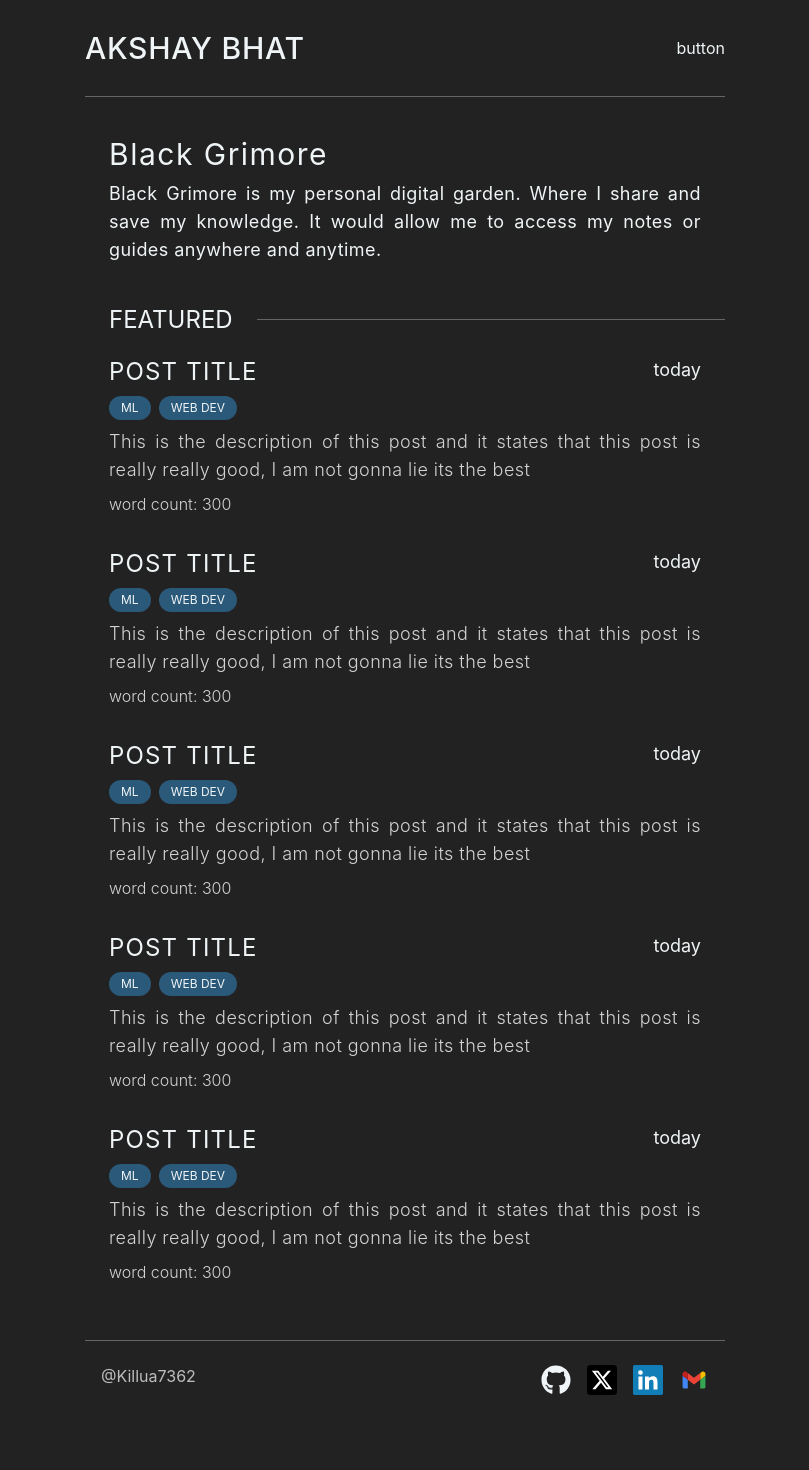
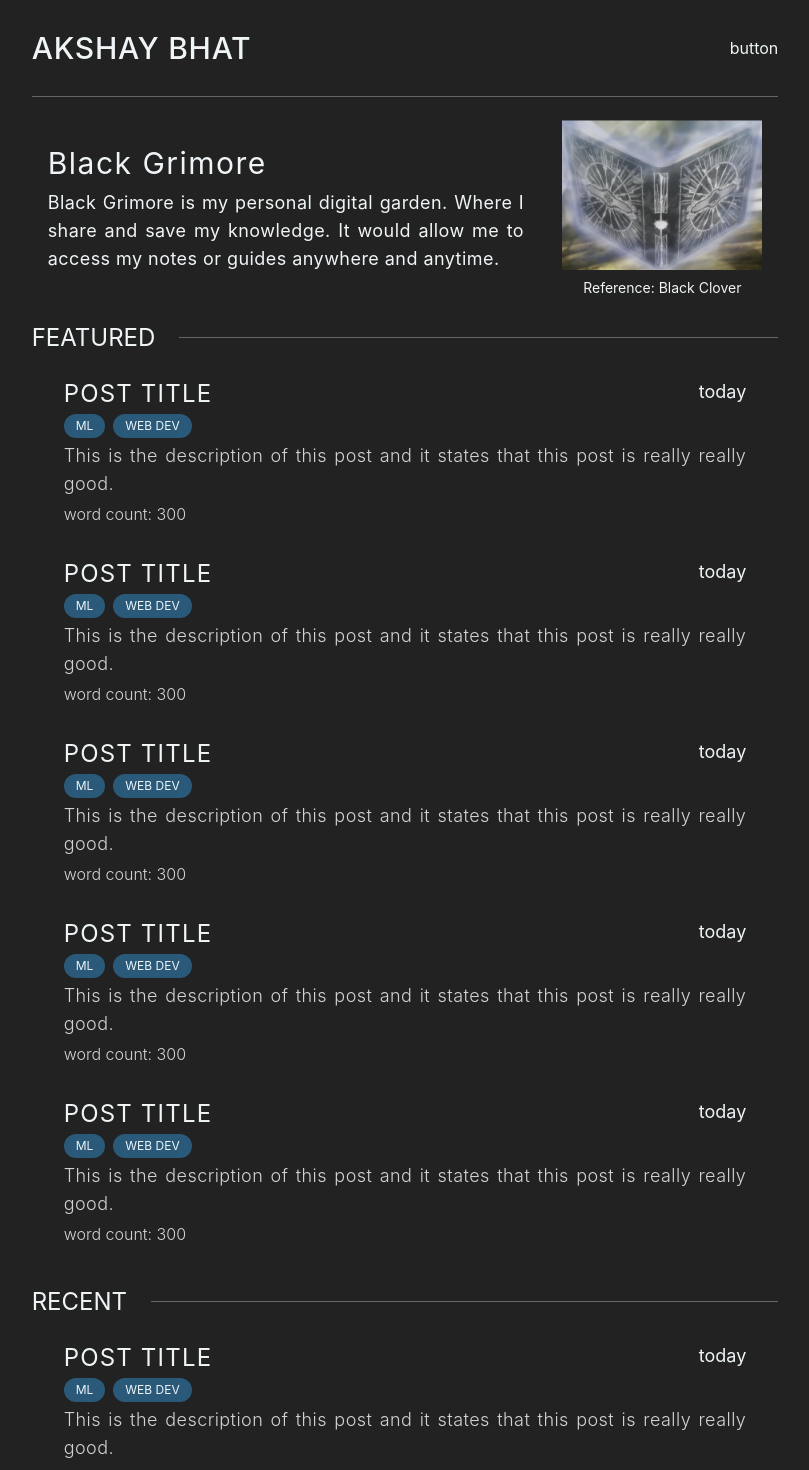
Before and after one commit to Killua7362/blogger-v2, a Next.js app: page / in a window 1280 px wide. Shown: the top 1470 px of the page, without its empty margins (235-1044 px from the left). Before the commit the page ends 1411 px from the top, so only its background shows below. Built offline with nearby package versions, Linux system fonts and the light colour scheme.

Commit message:
added start image

```diff
--- a/app/(posts)/posts/[postid]/layout.tsx
+++ b/app/(posts)/posts/[postid]/layout.tsx
@@ -9,7 +9,7 @@ const PostLayout = (
 	return (
 		<div className="w-full min-h-screen flex flex-col items-center justify-between">
 			<NavBar />
-			<div className="pt-28 w-6/12">
+			<div className="pt-28 2xl:w-6/12 xl:w-7/12 lg:w-8/12 w-10/12">
 				<div className='text-white flex gap-x-2 items-center text-base mb-4'>
 					<RiArrowLeftSLine />
 					Go Back
--- a/app/(root)/layout.tsx
+++ b/app/(root)/layout.tsx
@@ -8,7 +8,7 @@ const BaseLayout = (
 	return (
 		<div className="w-full h-screen flex flex-col items-center justify-between">
 			<NavBar />
-			<div className="pt-28 w-6/12">
+			<div className="pt-28 2xl:w-6/12 xl:w-7/12 lg:w-8/12 w-10/12">
 				{children}
 			</div>
 			<Footer />
--- a/app/(root)/page.tsx
+++ b/app/(root)/page.tsx
@@ -1,55 +1,29 @@
 import { Fragment } from 'react'
-
+import FeaturedDiv from '@/app/components/featuredDiv'
+import Image from 'next/image'
 const BasePage = () => {
 	return (
 		<div className="">
 			<div>
-				<div className='flex flex-col gap-y-2 p-6'>
+				<div className='flex md:flex-row flex-col-reverse p-4 py-2 w-full justify-between items-center gap-y-2'>
+					<div className="flex flex-col gap-y-2 md:w-8/12 w-full">
 						<div className='text-3xl tracking-wider'>
 							Black Grimore
 						</div>
-					<div className='text-lg text-justify tracking-wide'>
+						<div className='text-lg text-justify sm:tracking-wide'>
 							Black Grimore is my personal digital garden. Where I share and save my knowledge. It would allow me to access my notes or guides
 							anywhere and anytime.
 						</div>
 					</div>
-				<div className="text-2xl uppercase border-b-[0.1px] h-4 border-white/30 mt-4">
-					<span className='w-fit bg-background px-6'>
-						Featured
+					<div className="flex flex-col items-center justify-center gap-y-2">
+						<Image unoptimized src="/images/grimoire.webp" width={0} height={0} className='h-full w-full md:h-[150px] md:w-[200px] ' />
+						<span className="text-sm">
+							Reference: Black Clover
 						</span>
 					</div>
-				<div className="mt-5 flex flex-col">
-					{
-						new Array(5).fill(0).map(() => {
-							return (
-								<div className='flex flex-col gap-y-2 border-white/30 rounded-xl p-6 py-4'>
-									<div className='flex w-full justify-between'>
-										<div className='text-2xl tracking-wider uppercase'>
-											Post title
 				</div>
-										<div className='text-lg'>
-											today
-										</div>
-									</div>
-									<div className='flex gap-x-2'>
-										<div className='text-xs bg-secondary p-1 rounded-xl px-3'>
-											ML
-										</div>
-										<div className='text-xs bg-secondary p-1 rounded-xl px-3'>
-											WEB DEV
-										</div>
-									</div>
-									<div className='text-lg text-justify text-white/80 font-light tracking-wide'>
-										This is the description of this post and it states that this post is really really good, I am not gonna lie its the best
-									</div>
-									<div className='text-white/80 font-light'>
-										word count: 300
-									</div>
-								</div>
-							)
-						})
-					}
-				</div>
+				<FeaturedDiv headingName={"Featured"} />
+				<FeaturedDiv headingName={"Recent"} />
 			</div>
 		</div>
 	)
--- /dev/null
+++ b/app/components/featuredDiv.tsx
@@ -0,0 +1,47 @@
+import { Fragment } from 'react'
+
+const FeaturedDiv = ({ headingName }: { headingName: string }) => {
+	return (
+		<Fragment>
+			<div className="text-2xl uppercase border-b-[0.1px] h-4 border-white/30 mt-4">
+				<span className='w-fit bg-background pr-6'>
+					{headingName}
+				</span>
+			</div>
+			<div className="mt-4 flex flex-col p-2">
+				{
+					new Array(5).fill(0).map(() => {
+						return (
+							<div className='flex flex-col gap-y-1 border-white/30 rounded-xl md:p-6 md:py-4 p-3'>
+								<div className='flex w-full justify-between'>
+									<div className='text-2xl tracking-wider uppercase'>
+										Post title
+									</div>
+									<div className='text-lg'>
+										today
+									</div>
+								</div>
+								<div className='flex gap-x-2'>
+									<div className='text-xs bg-secondary p-1 rounded-xl px-3'>
+										ML
+									</div>
+									<div className='text-xs bg-secondary p-1 rounded-xl px-3'>
+										WEB DEV
+									</div>
+								</div>
+								<div className='text-lg text-justify text-white/80 font-light sm:tracking-wide'>
+									This is the description of this post and it states that this post is really really good.
+								</div>
+								<div className='text-white/80 font-light'>
+									word count: 300
+								</div>
+							</div>
+						)
+					})
+				}
+			</div>
+		</Fragment>
+	)
+}
+
+export default FeaturedDiv
--- a/app/components/footer.tsx
+++ b/app/components/footer.tsx
@@ -2,7 +2,7 @@ import Linx from '@/app/components/linkx'
 
 const Footer = () => {
 	return (
-		<div className="w-6/12 z-20 border-t-[0.1px] border-white/30 p-4 mt-10 flex items-center justify-between bg-background">
+		<div className="2xl:w-6/12 xl:w-7/12 lg:w-8/12 w-10/12 z-20 border-t-[0.1px] border-white/30 p-4 mt-10 flex items-center justify-between bg-background">
 			<div className='text-white/70'>
 				@Killua7362
 			</div>
--- a/app/components/navbar.tsx
+++ b/app/components/navbar.tsx
@@ -1,6 +1,6 @@
 const NavBar = () => {
 	return (
-		<div className="z-20 w-6/12 fixed h-8 border-white/30 flex items-center justify-center py-12 border-b-[0.1px] bg-background">
+		<div className="z-20 2xl:w-6/12 xl:w-7/12 lg:w-8/12 w-10/12 fixed h-8 border-white/30 flex items-center justify-center py-12 border-b-[0.1px] bg-background">
 			<div className="w-full flex justify-between items-center">
 				<div className="uppercase text-3xl font-medium tracking-wide">
 					Akshay Bhat
```
Also changed, not shown: public/images/grimoire.webp (added). Lines whose indentation alone changed are shown as unchanged.
